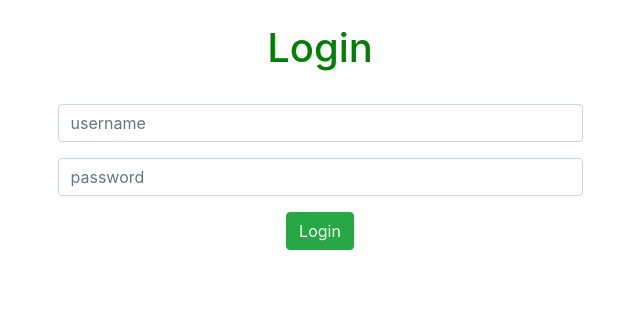
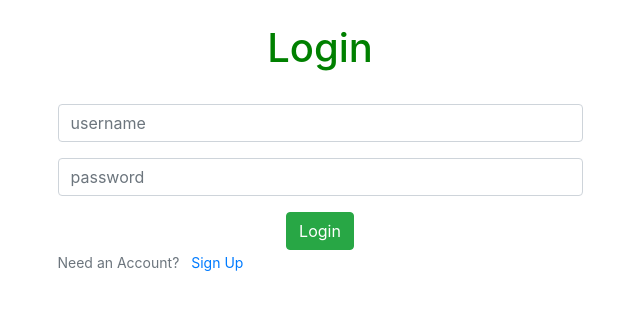
Before and after one commit to teeflow1/Blog-app, a Django app: page /members/login/ in a window 1280 px wide. Shown: the part 56-366 px from the top of the page, without its empty margins (320-960 px from the left). Run offline with Django 4.2, Linux system fonts and the light colour scheme.

Commit message:
Adding links to my registration page

```diff
--- a/members/templates/registration/login.html
+++ b/members/templates/registration/login.html
@@ -27,6 +27,10 @@
         <button class="btn btn-success">Login</button>
     </div>
 
+    <small class="text-muted">
+      Need an Account? <a class = "ml-2" href ="{% url 'register' %}">Sign Up</a>
+    </small>
+
 </form>
 </div>
 
--- a/members/templates/registration/register.html
+++ b/members/templates/registration/register.html
@@ -15,6 +15,10 @@
     <div style = "text-align:center;">
         <button class="btn btn-success">Register</button>
     </div>
+
+    <small class="text-muted">
+        Already a member? <a class = "ml-2" href ="{% url 'login' %}">Login</a>
+      </small>
 </form>
 </div>
 
```
